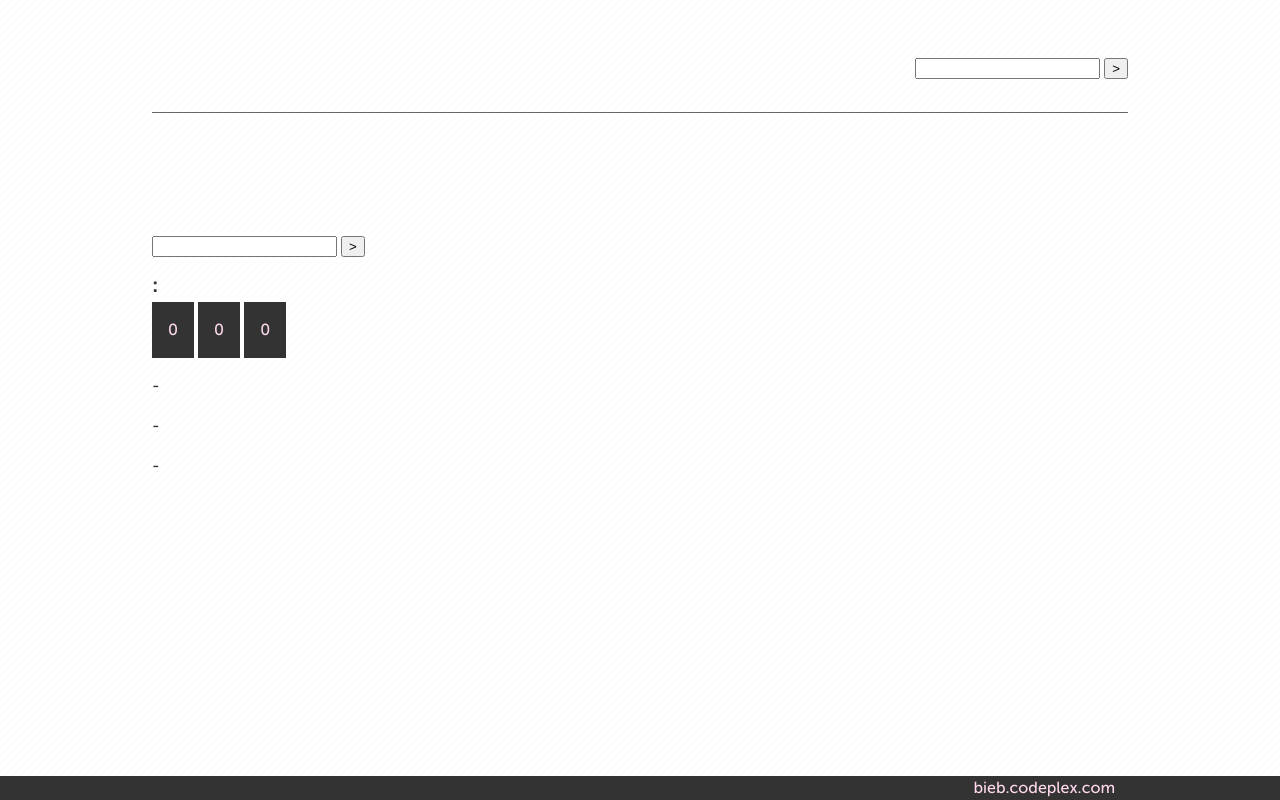
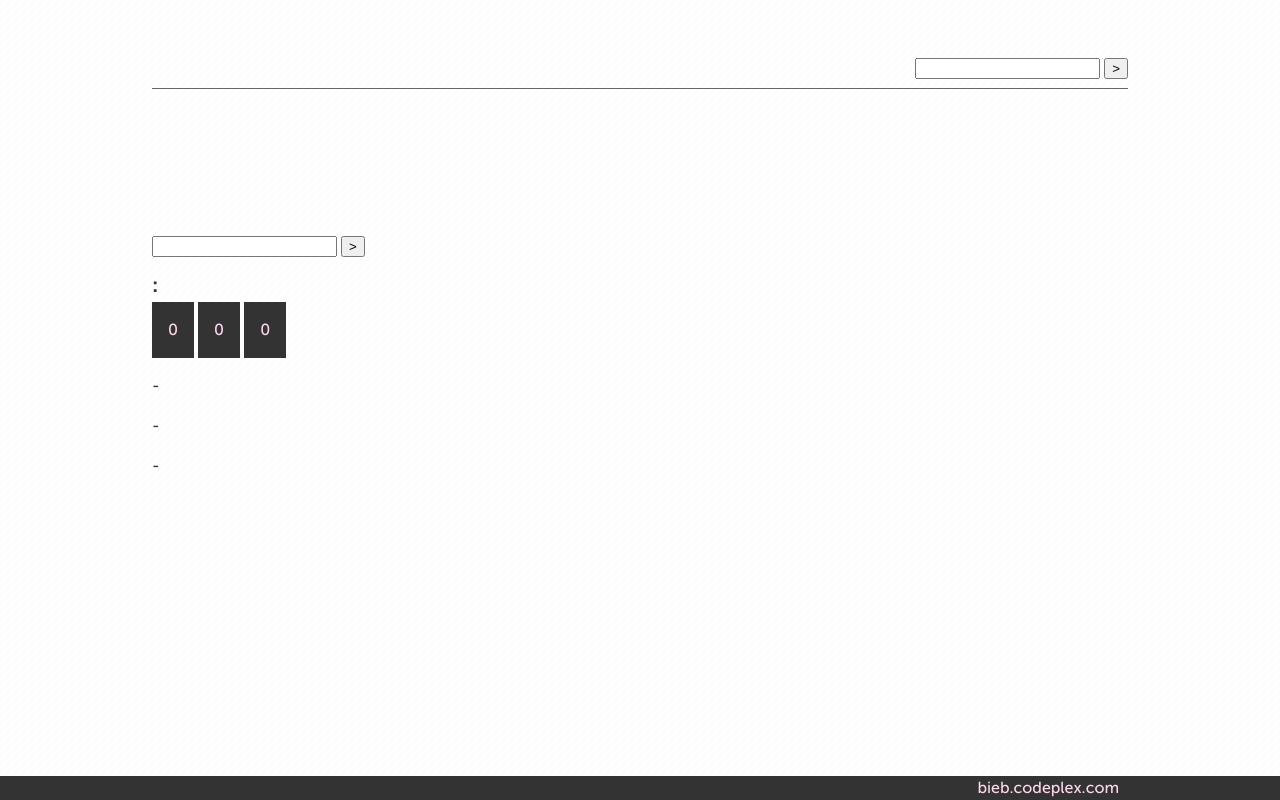
Before and after one commit to jeroenheijmans/bieb, an ASP.NET MVC app: page /Search/Basic in a window 1280 px wide. Run offline with ASP.NET Core 8 and stand-ins for ASP.NET MVC 5, Linux system fonts and the light colour scheme; data that the repository does not hold is empty; the project's own start-up code is not run, and a stand-in starts its controllers and pages; some libraries are stand-ins or nearby versions.

Commit message:
Further refactored SCSS.

```diff
--- a/Bieb.Web/Content/Site.css
+++ b/Bieb.Web/Content/Site.css
@@ -64,14 +64,11 @@
 
 td,
 th {
-  padding: 0 0.4em;
+  padding: 0 0.5em;
   background-color: white;
   border: solid 1px #eeeeee;
   vertical-align: middle;
-  font-size: 0.9375em;
-  /* 15 / 16 */
-  line-height: 1.533em;
-  /* 23 / 15  (compensate for 1 px border) */ }
+  font-size: 0.9375em; }
 
 th {
   background-color: #eeeeee;
@@ -112,16 +109,17 @@
   position: absolute; }
 
 header .title {
-  font: normal 3.5em/1.5em "handwriting-draft_regular", Verdana, serif;
-  /* 56 / 16 */
-  margin: 0 auto 0.5em;
+  margin: 3.5em auto;
   padding: 1.5em 0 0.5em;
-  width: 17.42857em;
+  width: 61em;
   border-bottom: 1px solid #666666; }
   header .title a {
-    color: #666666; }
-  header .title a:hover {
-    color: #ff0080; }
+    color: #666666;
+    font-size: 3.5em;
+    line-height: 1.5em;
+    font-family: 'handwriting-draft_regular', Verdana, serif; }
+    header .title a:hover {
+      color: #ff0080; }
 
 /* Nav */
 nav {
@@ -172,7 +170,7 @@
   footer p {
     width: 61em;
     margin: 0 auto;
-    padding: 0 0.75em;
+    padding: 0 0.5em;
     border-left: 1px solid #ff0080;
     border-right: 1px solid #ff0080; }
   footer span {
@@ -212,7 +210,7 @@
   margin-top: 0.5em; }
 
 .listing {
-  margin: 1em 0;
+  margin: 1.5em 0;
   width: 100%; }
   .listing td, .listing th {
     white-space: nowrap; }
@@ -265,5 +263,5 @@
     vertical-align: top; }
 
 iframe.goodreads {
-  width: 38em;
+  width: 40em;
   height: 30em; }
--- a/Bieb.Web/Content/Site.scss
+++ b/Bieb.Web/Content/Site.scss
@@ -8,7 +8,9 @@
 
 $wrapper-width: 61em;
 $footer-height: 1.5em;
+$base-line-height: 1.5em;
 $gutter: 2em;
+$text-gutter: 0.5em;
 
 $card-width: ($wrapper-width - (2 * $gutter)) / 3;
 
@@ -131,14 +133,18 @@
 }
 
 header .title {
-	font: normal 3.5em/1.5em 'handwriting-draft_regular', Verdana, serif;		/* 56 / 16 */
-	margin: 0 auto 0.5em;
-	padding: 1.5em 0 0.5em;
-	width: $wrapper-width / 3.5;
+	margin: 3.5em auto;
+	padding: ($text-gutter * 3) 0 $text-gutter;
+	width: $wrapper-width;
 	border-bottom: 1px solid $main-color-lighter;
 
-	a       { color: $main-color-lighter; }
-	a:hover { color: $action-color; }
+	a {
+		color: $main-color-lighter;
+		font-size: 3.5em;
+		line-height: $base-line-height;
+		font-family: 'handwriting-draft_regular', Verdana, serif;
+		&:hover { color: $action-color; }
+	}
 }
 
 
@@ -207,7 +213,7 @@
 	p {
 		width: $wrapper-width;
 		margin: 0 auto;
-		padding: 0 0.75em;
+		padding: 0 $text-gutter;
 		border-left: 1px solid $action-color;
 		border-right: 1px solid $action-color;
 	}
```
Also changed, not shown: other parts of Bieb.Web/Content/Site.scss (+19 -18 lines).
